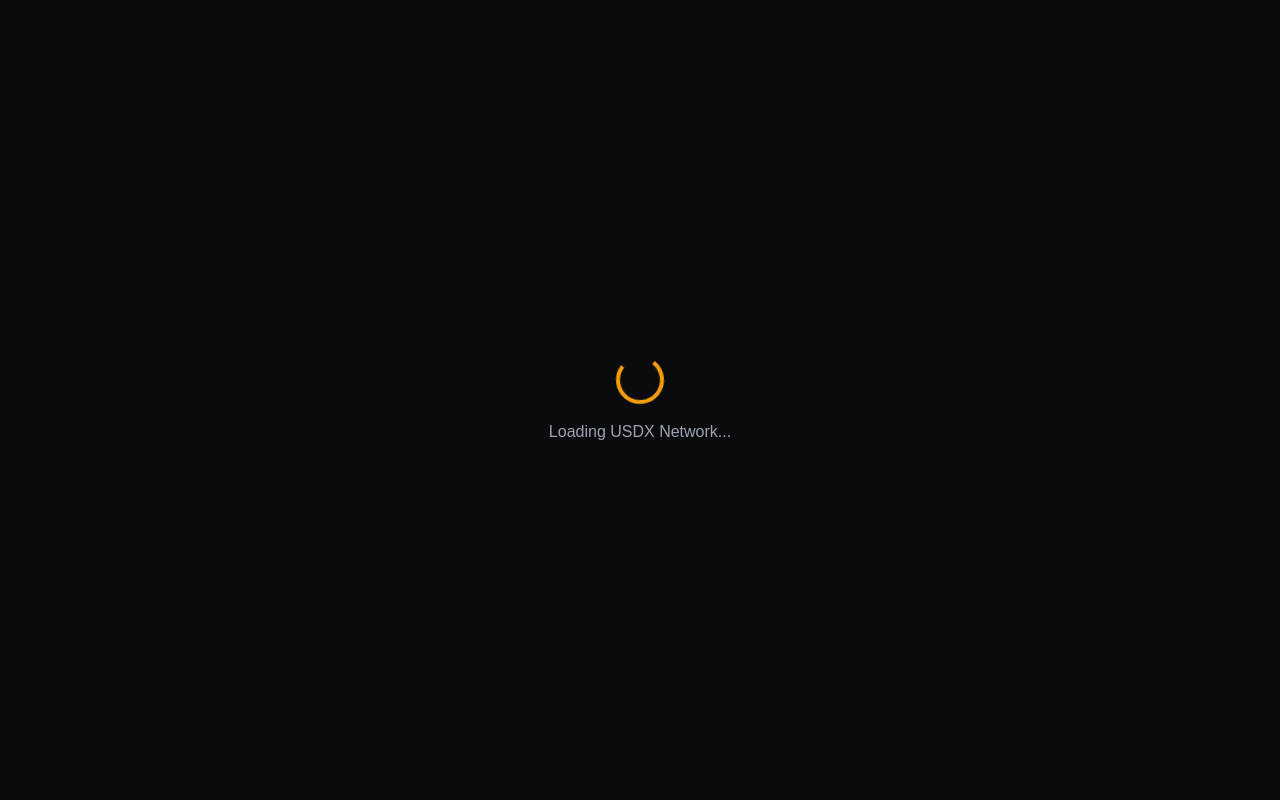
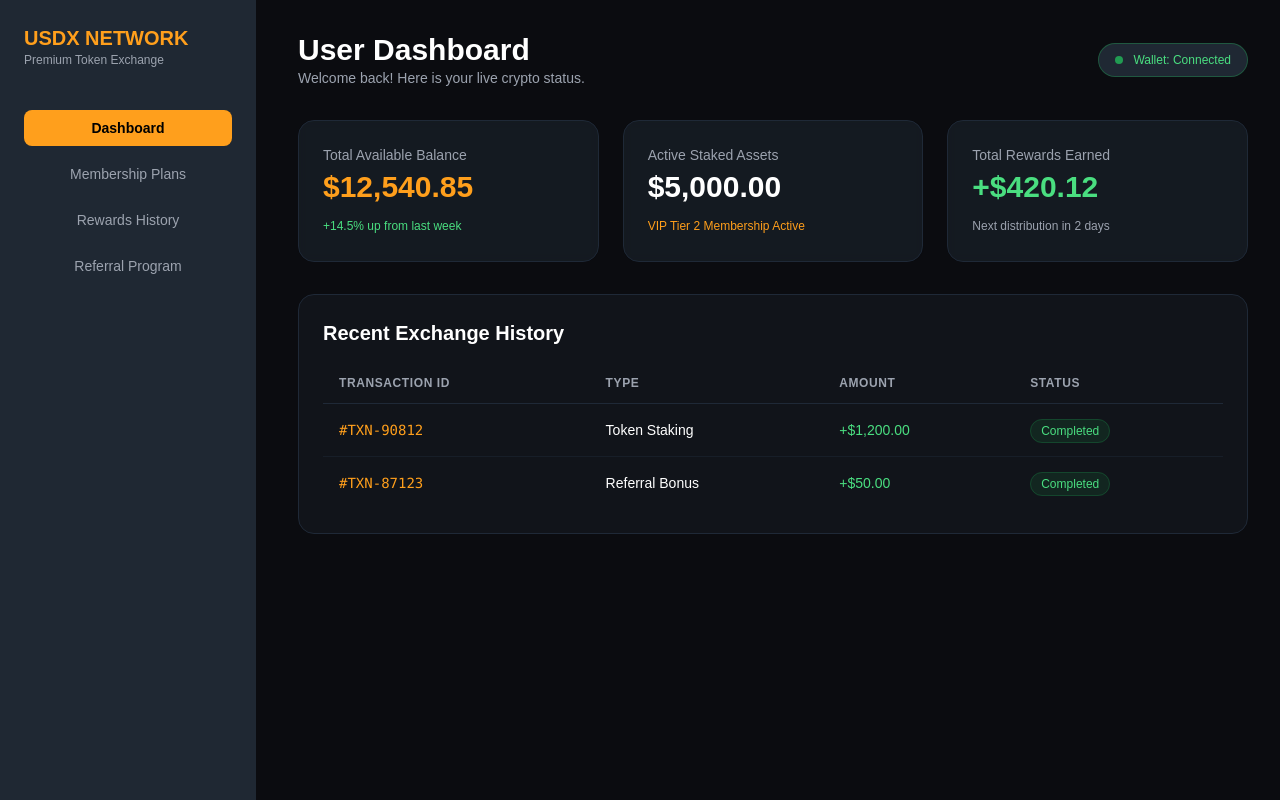
Before and after one commit to usdxofficialdev/-Dead-Token-Exchange-, a Next.js app: page / in a window 1280 px wide. Before the commit this address had no page. Built offline with nearby package versions, Linux system fonts and the light colour scheme; what wagmi would draw is missing.

Commit message:
Update page.tsx

```diff
--- a/app/page.tsx
+++ b/app/page.tsx
@@ -1,29 +1,90 @@
 "use client";
 
-import { useEffect } from "react";
-import { useRouter } from "next/navigation";
+import React from "react";
 
-export default function Home() {
-  const router = useRouter();
+export default function Dashboard() {
+  return (
+    <div className="min-h-screen bg-[#0B0C10] text-white flex flex-col md:flex-row">
+      {/* 1. Sidebar: Desktop par dikhega, Mobile par bottom bar ban jayega */}
+      <aside className="w-full md:w-64 bg-[#1F2833] p-6 flex flex-row md:flex-col justify-between md:justify-start gap-4 order-2 md:order-1 fixed bottom-0 md:relative z-50 md:z-0 border-t md:border-t-0 border-gray-800">
+        <div className="hidden md:block mb-8">
+          <h2 className="text-xl font-bold text-[#FF9F1C]">USDX NETWORK</h2>
+          <p className="text-xs text-gray-400">Premium Token Exchange</p>
+        </div>
+        <nav className="flex flex-row md:flex-col gap-2 w-full justify-around md:justify-start overflow-x-auto md:overflow-visible pb-2 md:pb-0">
+          <button className="bg-[#FF9F1C] text-black px-4 py-2 rounded-lg font-semibold text-sm min-w-max">Dashboard</button>
+          <button className="text-gray-400 hover:text-white px-4 py-2 text-sm min-w-max">Membership Plans</button>
+          <button className="text-gray-400 hover:text-white px-4 py-2 text-sm min-w-max">Rewards History</button>
+          <button className="text-gray-400 hover:text-white px-4 py-2 text-sm min-w-max">Referral Program</button>
+        </nav>
+      </aside>
 
-  useEffect(() => {
-    // Agar user logged in nahi hai to direct login page par bheje
-    // Aap chahein to ise check karne ke liye wallet connection ka status bhi laga sakte hain
-    const isUserLoggedIn = false; // Isko apne logic ke hisab se badlein
+      {/* Main Content Area */}
+      <main className="flex-1 p-4 md:p-8 order-1 md:order-2 pb-24 md:pb-8">
+        {/* Header */}
+        <div className="flex flex-col sm:flex-row justify-between items-start sm:items-center gap-4 mb-8">
+          <div>
+            <h1 className="text-2xl md:text-3xl font-bold">User Dashboard</h1>
+            <p className="text-sm text-gray-400">Welcome back! Here is your live crypto status.</p>
+          </div>
+          <div className="flex items-center gap-2 bg-[#1F2833] px-4 py-2 rounded-full border border-green-500/30">
+            <span className="w-2 h-2 bg-green-500 rounded-full animate-pulse"></span>
+            <span className="text-xs text-green-400 font-medium">Wallet: Connected</span>
+          </div>
+        </div>
 
-    if (!isUserLoggedIn) {
-      router.push("/login");
-    } else {
-      router.push("/dashboard");
-    }
-  }, [router]);
+        {/* 2. Grid Cards: Mobile par 1 column, Desktop par 3 columns */}
+        <div className="grid grid-cols-1 md:grid-cols-3 gap-4 md:gap-6 mb-8">
+          <div className="bg-[#1F2833]/50 p-6 rounded-2xl border border-gray-800 backdrop-blur-sm">
+            <p className="text-sm text-gray-400 mb-1">Total Available Balance</p>
+            <h3 className="text-2xl md:text-3xl font-bold text-[#FF9F1C] mb-2">$12,540.85</h3>
+            <span className="text-xs text-green-400">+14.5% up from last week</span>
+          </div>
+          <div className="bg-[#1F2833]/50 p-6 rounded-2xl border border-gray-800 backdrop-blur-sm">
+            <p className="text-sm text-gray-400 mb-1">Active Staked Assets</p>
+            <h3 className="text-2xl md:text-3xl font-bold text-white mb-2">$5,000.00</h3>
+            <span className="text-xs text-[#FF9F1C]">VIP Tier 2 Membership Active</span>
+          </div>
+          <div className="bg-[#1F2833]/50 p-6 rounded-2xl border border-gray-800 backdrop-blur-sm">
+            <p className="text-sm text-gray-400 mb-1">Total Rewards Earned</p>
+            <h3 className="text-2xl md:text-3xl font-bold text-green-400 mb-2">+$420.12</h3>
+            <span className="text-xs text-gray-400">Next distribution in 2 days</span>
+          </div>
+        </div>
 
-  return (
-    <div className="flex h-screen w-full items-center justify-center bg-[#0B0B0F] text-white">
-      <div className="text-center">
-        <div className="h-12 w-12 animate-spin rounded-full border-4 border-amber-500 border-t-transparent mx-auto"></div>
-        <p className="mt-4 text-gray-400 font-medium">Loading USDX Network...</p>
-      </div>
+        {/* 3. Recent History Section with Responsive Table Wrapper */}
+        <div className="bg-[#1F2833]/30 rounded-2xl border border-gray-800 p-4 md:p-6">
+          <h2 className="text-lg md:text-xl font-bold mb-4">Recent Exchange History</h2>
+
+          {/* overflow-x-auto lagaya hai taaki mobile par horizontal scroll ho sake */}
+          <div className="overflow-x-auto w-full">
+            <table className="w-full text-left border-collapse min-w-[500px]">
+              <thead>
+                <tr className="border-b border-gray-800 text-xs text-gray-400 uppercase tracking-wider">
+                  <th className="py-3 px-4">Transaction ID</th>
+                  <th className="py-3 px-4">Type</th>
+                  <th className="py-3 px-4">Amount</th>
+                  <th className="py-3 px-4">Status</th>
+                </tr>
+              </thead>
+              <tbody className="text-sm divide-y divide-gray-800/50">
+                <tr>
+                  <td className="py-4 px-4 text-[#FF9F1C] font-mono">#TXN-90812</td>
+                  <td className="py-4 px-4 font-medium">Token Staking</td>
+                  <td className="py-4 px-4 text-green-400">+$1,200.00</td>
+                  <td className="py-4 px-4"><span className="bg-green-500/10 text-green-400 text-xs px-2.5 py-1 rounded-full border border-green-500/20">Completed</span></td>
+                </tr>
+                <tr>
+                  <td className="py-4 px-4 text-[#FF9F1C] font-mono">#TXN-87123</td>
+                  <td className="py-4 px-4 font-medium">Referral Bonus</td>
+                  <td className="py-4 px-4 text-green-400">+$50.00</td>
+                  <td className="py-4 px-4"><span className="bg-green-500/10 text-green-400 text-xs px-2.5 py-1 rounded-full border border-green-500/20">Completed</span></td>
+                </tr>
+              </tbody>
+            </table>
+          </div>
+        </div>
+      </main>
     </div>
   );
 }
```
